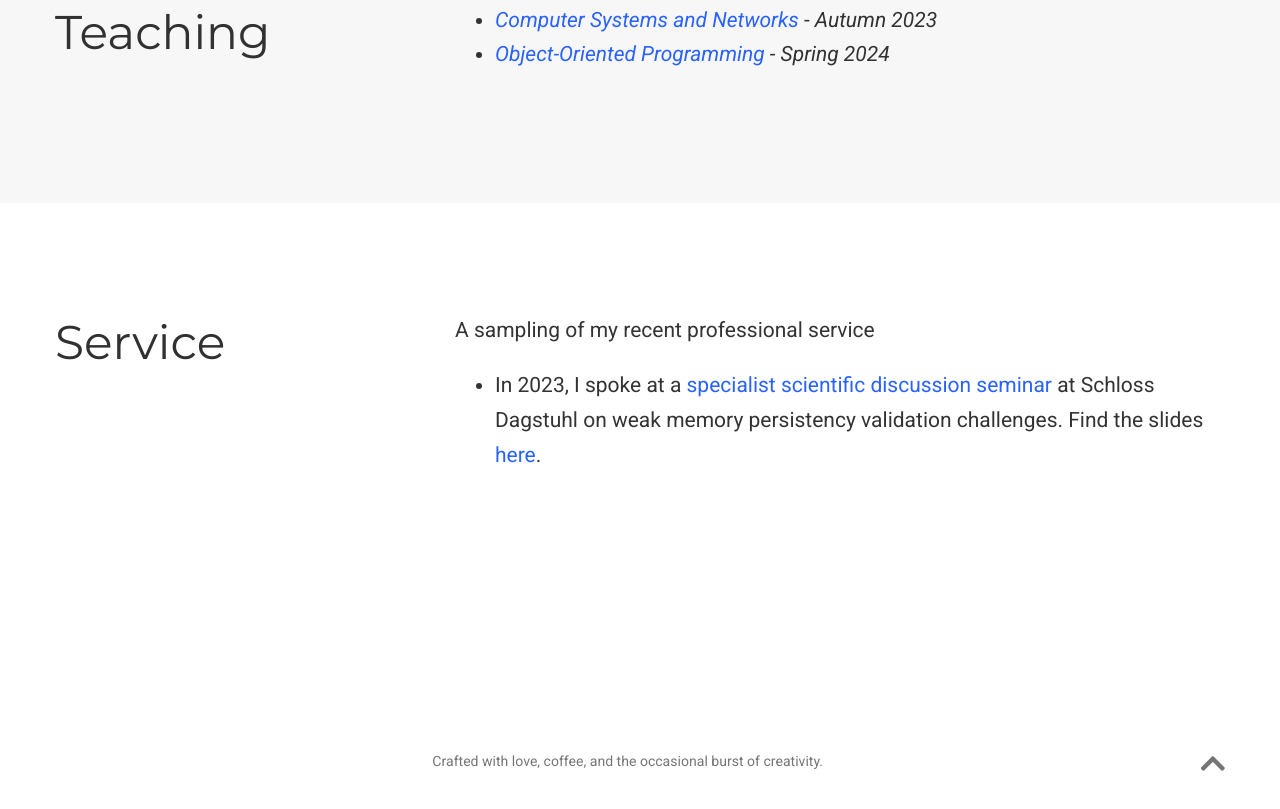
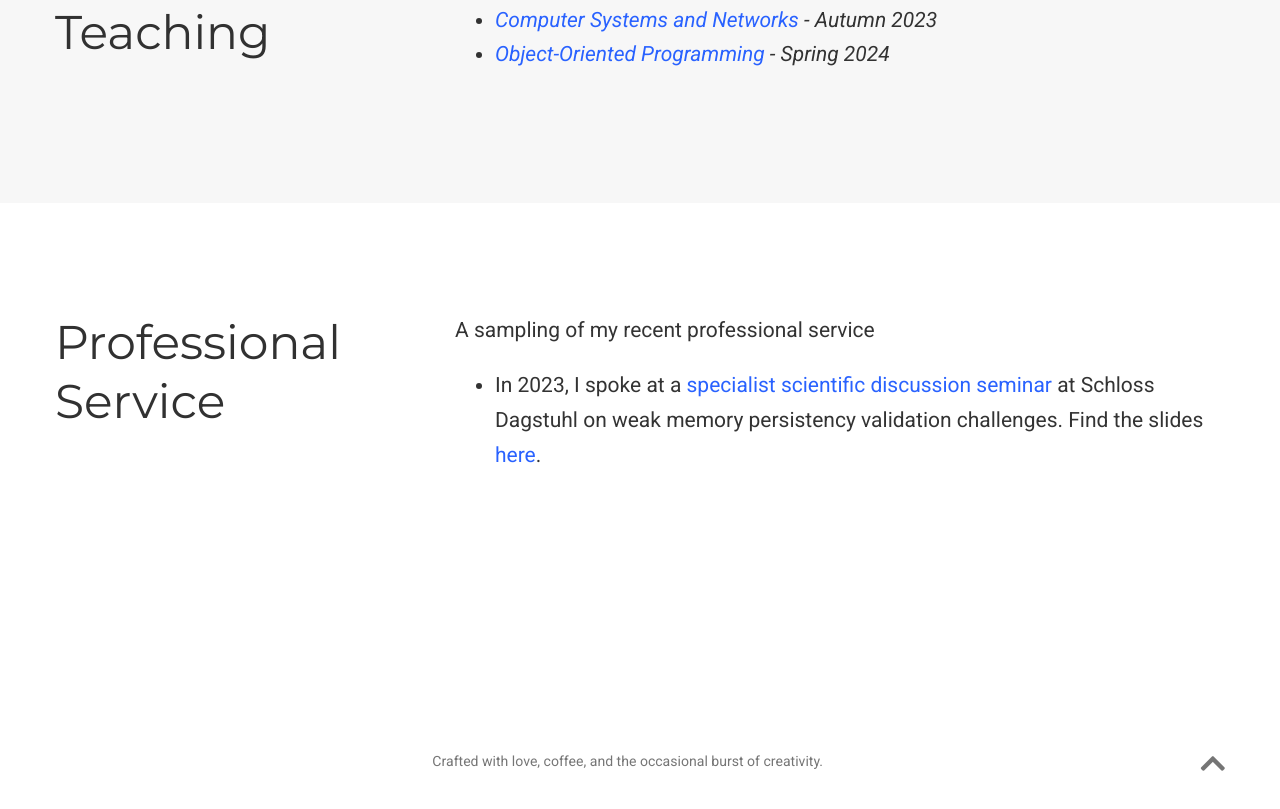
Before and after one commit to vasileiosklimis/portfolio, a plain HTML site: page index.html in a window 1280 px wide. Shown: the part 4400-5209 px from the top of the page. Drawn offline with nearby package versions, Linux system fonts and the light colour scheme; some packages are replaced by stand-ins of ours; some icons are missing.

Commit message:
professional service

```diff
--- a/index.html
+++ b/index.html
@@ -2059,7 +2059,7 @@ The recipes I've been cooking up include languages for graphical shaders, the in
 <div class="row">
 
     <div class="col-12 col-lg-4 section-heading">
-      <h1>Service</h1>
+      <h1>Professional Service</h1>
 
     </div>
     <div class="col-12 col-lg-8">
```
